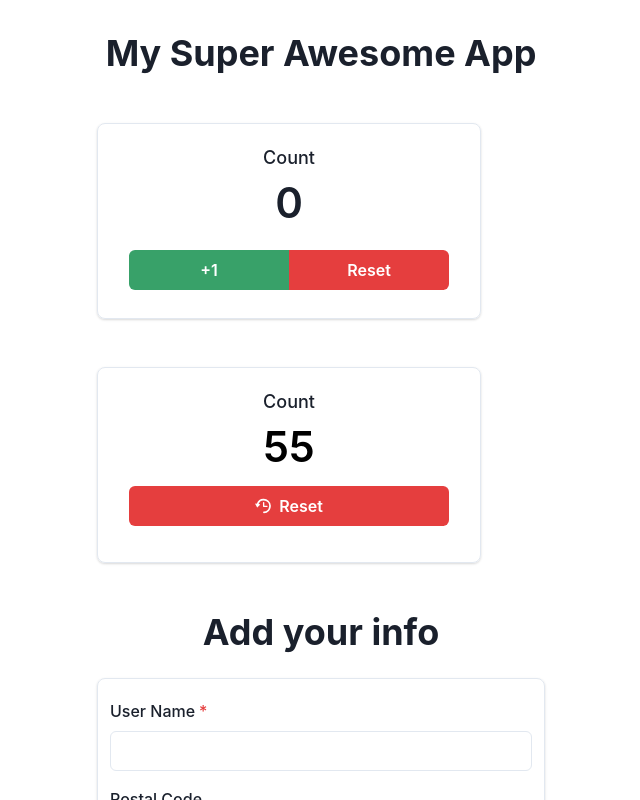
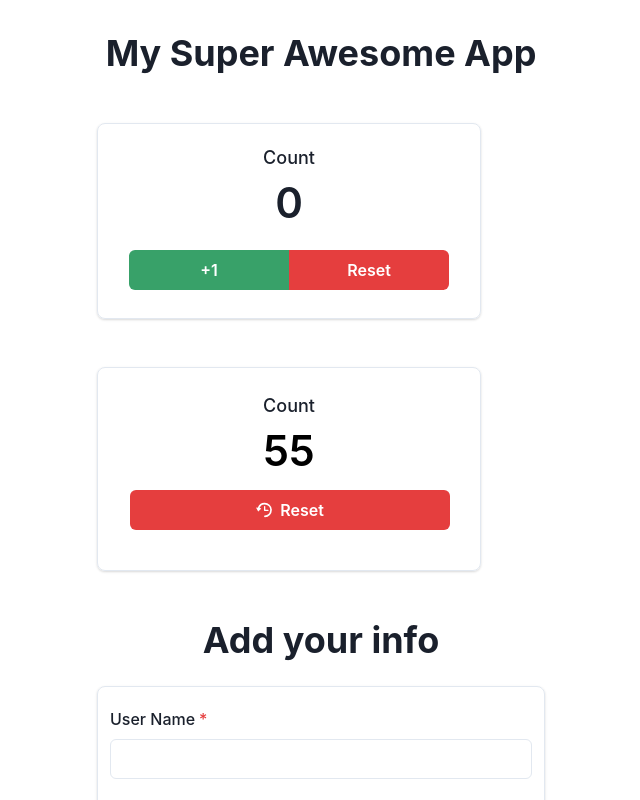
Before and after one commit to TakaoKishimoto/react-ts, a React (Vite) app: page / in a window 1280 px wide. Shown: the top 800 px of the page, without its empty margins (319-959 px from the left). Built offline with nearby package versions, Linux system fonts and the light colour scheme.

Commit message:
Change a paragraph size

```diff
--- a/src/components/Timer.tsx
+++ b/src/components/Timer.tsx
@@ -18,7 +18,7 @@ const Timer: FC<Props> = ({ maxCount = MAX_COUNT }) => {
 
   return (
     <Box
-      p={5}
+      p={6}
       w="sm"
       borderWidth="1px"
       borderRadius="lg"
```
